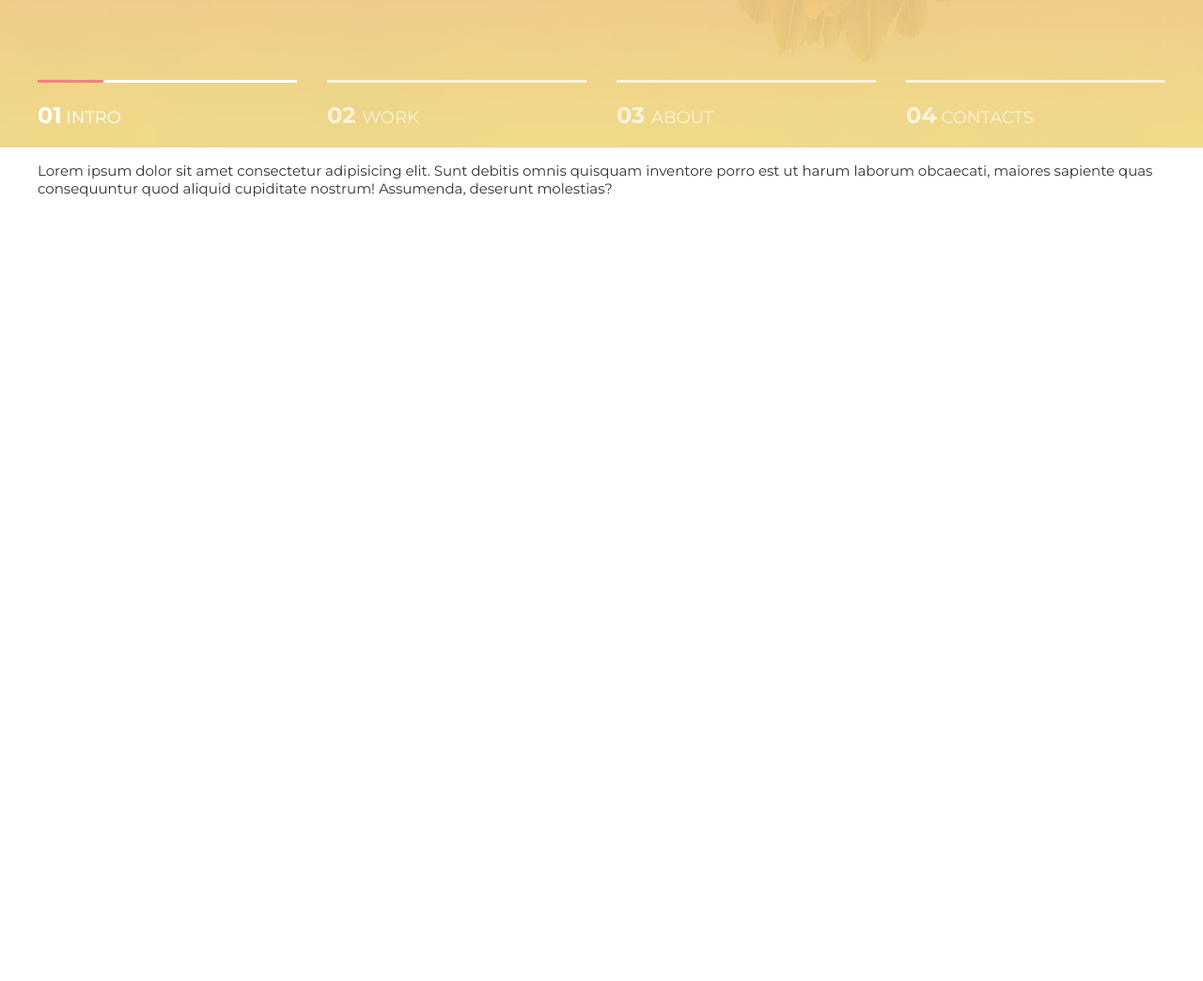
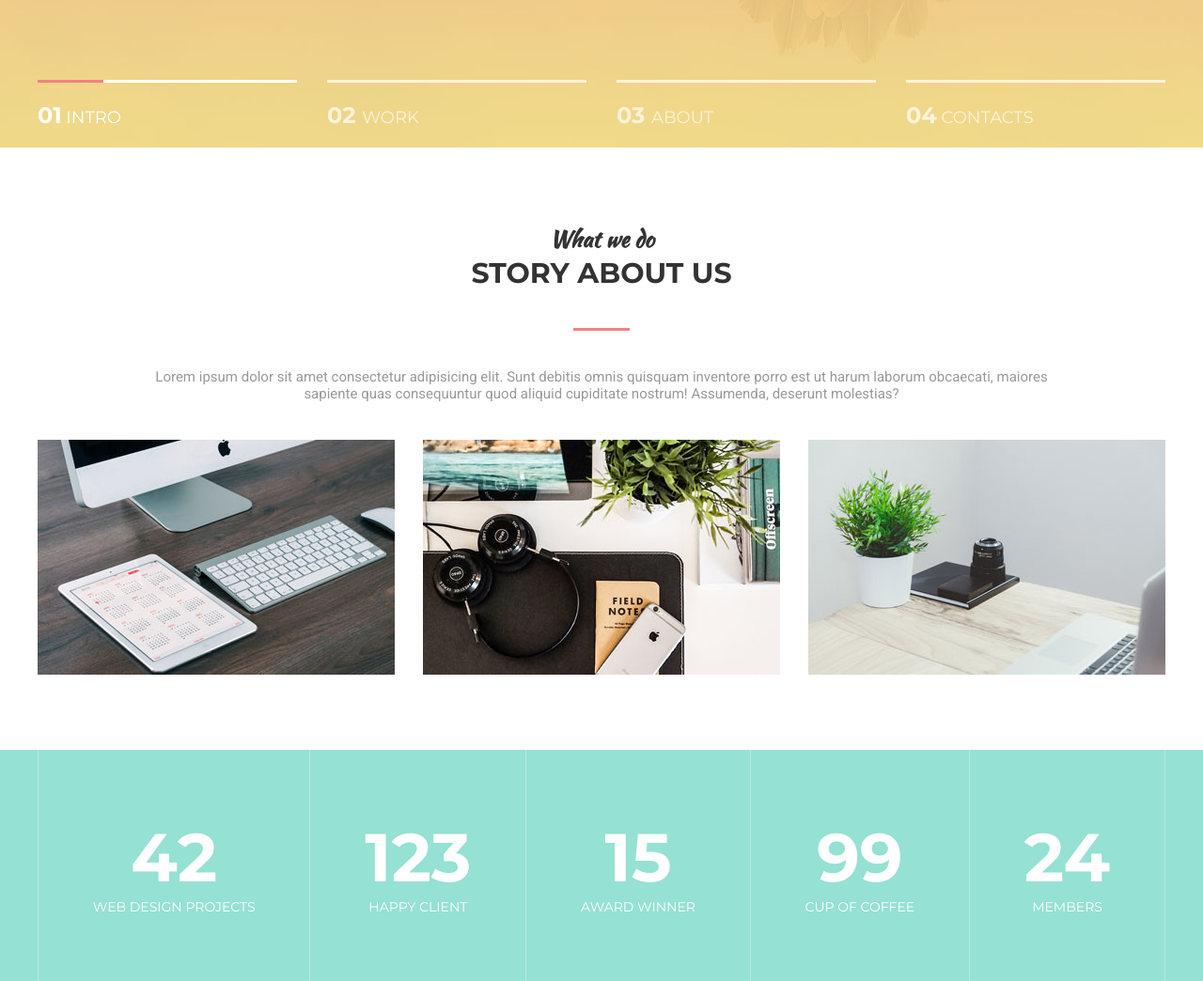
Before and after one commit to dm1parf/web-design-project2, a plain HTML site: page index.html in a window 1280 px wide. Shown: the part 643-1687 px from the top of the page at 94% size. Before the commit the page ends 868 px from the top, so only its background shows below. Drawn offline with Linux system fonts and the light colour scheme.

Commit message:
added stats block

```diff
--- a/assets/css/style.css
+++ b/assets/css/style.css
@@ -212,3 +212,134 @@ h1, h2, h3, h4, h5 {
     font-size: 24px;
     font-weight: bold;
 }
+
+/* Section */
+.section {
+    padding: 80px 0;
+}
+
+.section__header {
+    width: 100%;
+    max-width: 950px;
+    margin: 0 auto 40px;
+
+    text-align: center;
+}
+
+.section__suptitle{
+    font-family: 'Kaushan Script', cursive;
+    font-size: 24px;
+    color: #333;
+}
+
+.section__title {
+    font-size: 30px;
+    font-weight: bold;
+    color: #333;
+    text-transform: uppercase;
+}
+
+.section__title:after {
+    content: "";
+    display: block;
+    width: 60px;
+    height: 3px;
+    background-color: #f38181;
+    margin: 40px auto;
+}
+
+.section__text {
+    font-family: 'Roboto', sans-serif;
+    font-size: 15px;
+    color:#999;
+}
+
+/* About */
+.about {
+    display: flex;
+    justify-content: space-between;
+
+}
+
+.about__item {
+    width: 380px;
+    position: relative;
+    background-color: #95e1d3;
+}
+
+.about__item:hover .about__img{
+    transform: translate3d(-7px, -7px, 0);
+}
+
+.about__item:hover .about__img img{
+    opacity: .1;
+}
+
+.about__item:hover .hover__text{
+    opacity: 1;
+}
+
+.about__img {
+    background: linear-gradient(to bottom, #f38181, #fce38a );
+
+    transition: transform .2s linear;
+}
+
+.about__img img {
+    display: block;
+    transition: opacity linear .1s;
+}
+
+.hover__text {
+    width: 100%;
+    color: #fff;
+    text-transform: uppercase;
+    font-weight: bold;
+    font-size: 16px;
+    text-align: center;
+
+    position: absolute;
+    top:50%;
+    left: 0;
+    z-index: 2;
+    transform: translate3d(0, -50%, 0);
+    opacity: 0;
+    transition: opacity .1s linear
+
+}
+
+/* Statistics */
+
+.statistics {
+    background-color: #95e1d3;
+}
+
+.stat {
+
+    display: flex;
+    justify-content: center;
+
+}
+
+.stat__item {
+
+    flex: auto;
+    padding: 70px 25px;
+    border-right: 1px solid rgba(255, 255, 255, .3);
+    text-align: center;
+    color: #fff;
+
+}
+.stat__item:first-child {
+    border-left: 1px solid rgba(255, 255, 255, .3);;
+}
+
+.stat__counter {
+    font-size: 72px;
+    font-weight: bold;
+}
+
+.stat__text {
+    font-size: 14px;
+    text-transform: uppercase;
+}
--- a/index.html
+++ b/index.html
@@ -3,6 +3,7 @@
     <meta charset="UTF-8">
     <link rel="stylesheet" href="assets/css/style.css">
     <link rel="stylesheet" href="https://fonts.googleapis.com/css2?family=Kaushan+Script&family=Montserrat:wght@400;700&display=swap" rel="stylesheet">
+    <link href="https://fonts.googleapis.com/css2?family=Roboto&display=swap" rel="stylesheet">
 
     <meta name="viewport" content="width=device-width, initial-scale=1.0">
     <title>Grizzly MoGo</title>
@@ -61,20 +62,97 @@
     <section class="section">
         <div class="container">
             <div class="section__header">
-                <h3>
-
+                <h3 class="section__suptitle">
+                    What we do
                 </h3>
-                <h2>
-
+                <h2 class="section__title">
+                    Story about us
                 </h2>
-                <div>
+                <div class="section__text">
                     <p>
                         Lorem ipsum dolor sit amet consectetur adipisicing elit. Sunt debitis omnis quisquam inventore porro est ut harum laborum obcaecati, maiores sapiente quas consequuntur quod aliquid cupiditate nostrum! Assumenda, deserunt molestias?
                     </p>
                 </div>
             </div>
+
+            <div class="about">
+                <div class="about__item">
+                    <div class="about__img">
+                        <img src="assets/img/jpeg1.jpg" alt="about">
+                    </div>
+                    <div class="hover__text">
+                        <img src="assets/img/USERS.png" alt="users">
+                        <p>super team</p>
+                    </div>
+                </div>
+                <div class="about__item">
+                    <div class="about__img">
+                        <img src="assets/img/jpeg2.jpg" alt="about">
+                    </div>
+                    <div class="hover__text">
+                        <img src="assets/img/USERS.png" alt="users">
+                        <p>super team</p>
+                    </div>
+                </div>
+                <div class="about__item">
+                    <div class="about__img">
+                        <img src="assets/img/jpeg3.jpg" alt="about">
+                    </div>
+                    <div class="hover__text">
+                        <img src="assets/img/USERS.png" alt="users">
+                        <p>super team</p>
+                    </div>
+                </div>
+            </div>
+
         </div>
     </section>
+    <div class="statistics">
+        <div class="container">
+            <div class="stat">
+                <div class="stat__item">
+                    <div class="stat__counter">
+                        42
+                    </div>
+                    <div class="stat__text">
+                        Web Design Projects
+                    </div>
+                </div>
+                <div class="stat__item">
+                    <div class="stat__counter">
+                        123
+                    </div>
+                    <div class="stat__text">
+                        Happy Client
+                    </div>
+                </div>
+                <div class="stat__item">
+                    <div class="stat__counter">
+                        15
+                    </div>
+                    <div class="stat__text">
+                        Award Winner
+                    </div>
+                </div>
+                <div class="stat__item">
+                    <div class="stat__counter">
+                        99
+                    </div>
+                    <div class="stat__text">
+                        Cup of Coffee
+                    </div>
+                </div>
+                <div class="stat__item">
+                    <div class="stat__counter">
+                        24
+                    </div>
+                    <div class="stat__text">
+                        Members
+                    </div>
+                </div>
+            </div>
+        </div><!--/.container-->
+    </div>
 
 </body>
 </html>
```
Also changed, not shown: assets/img/USERS.png (added), assets/img/jpeg1.jpg (added), assets/img/jpeg2.jpg (added), assets/img/jpeg3.jpg (added).
